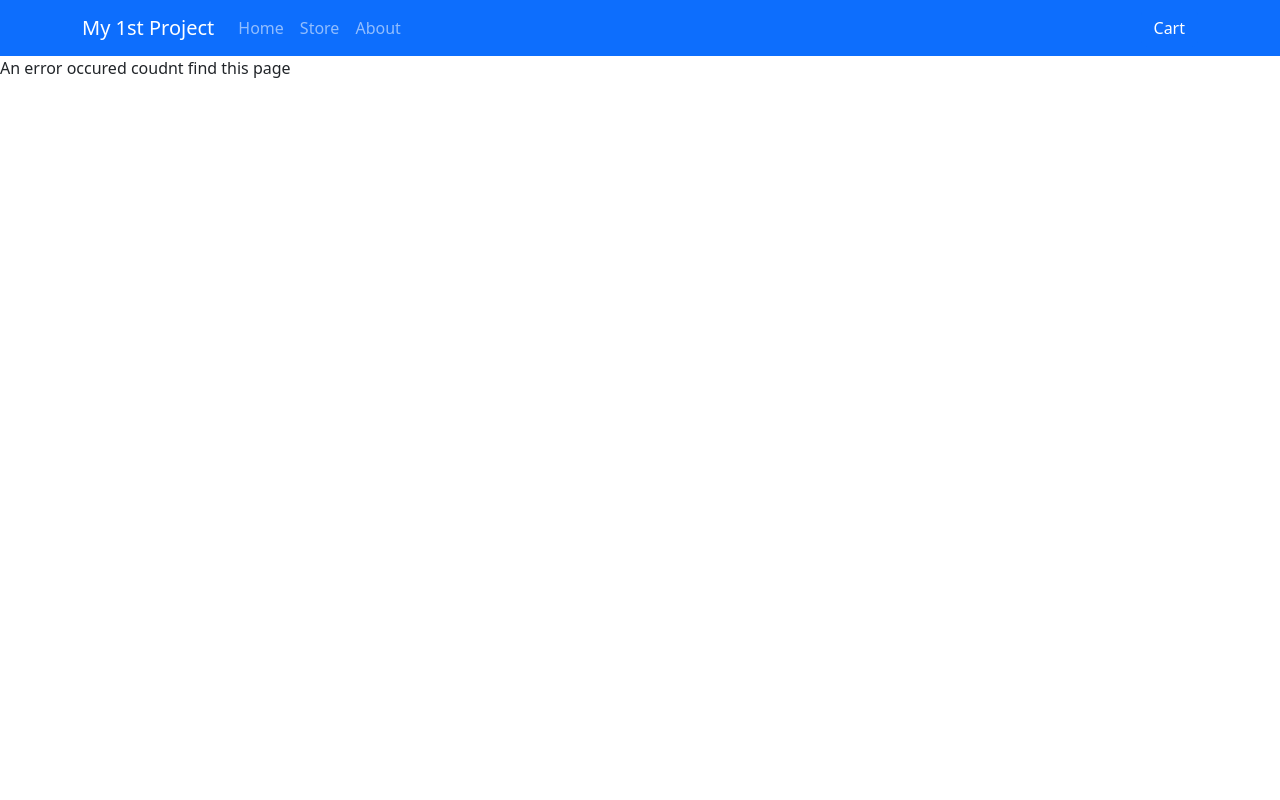
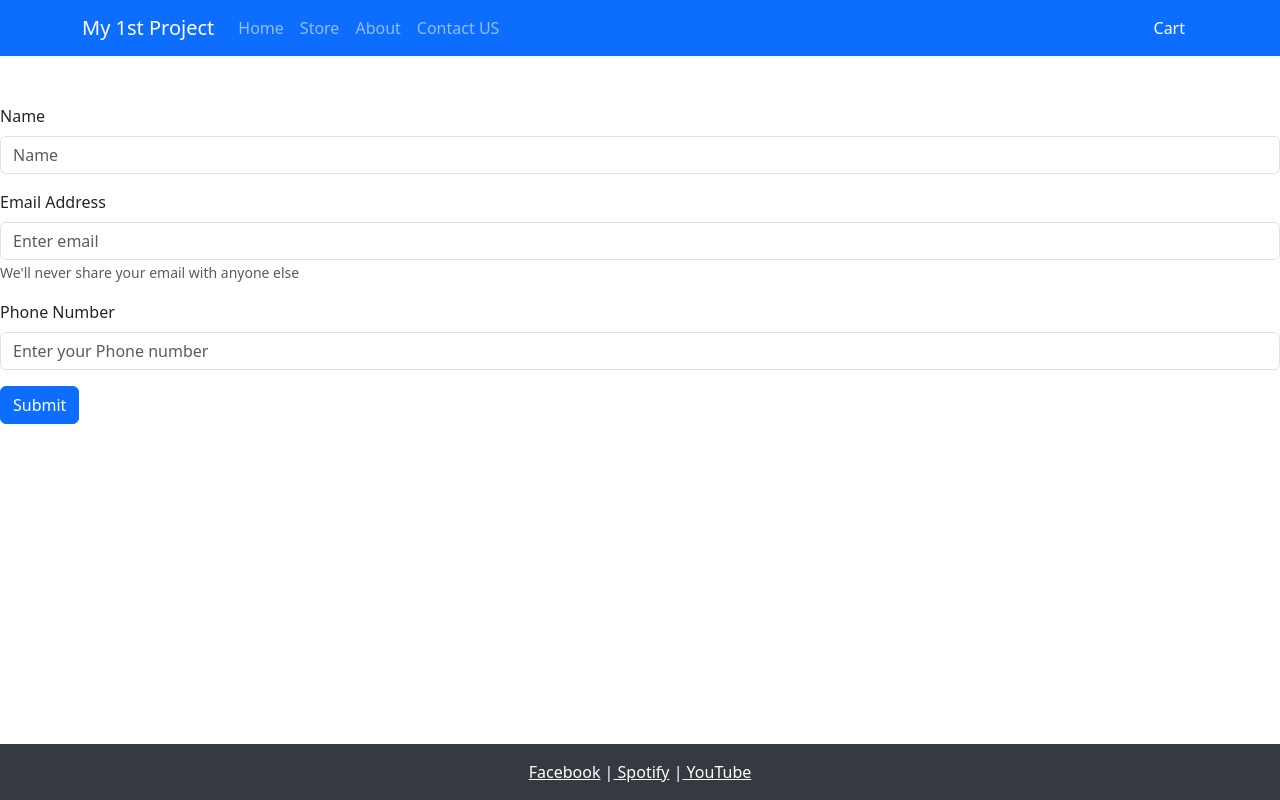
Before and after one commit to Vineeth05kumar/Sharpener_Building_E-commerse, a React (Create React App) app: page /contact_us in a window 1280 px wide. Built offline with nearby package versions, Linux system fonts and the light colour scheme; the HTML template or start-up script is replaced by a standard one.

Commit message:
Added contact US page and also did post request upon form submission

```diff
--- /dev/null
+++ b/src/App.css
@@ -0,0 +1,22 @@
+html, body {
+    height: 100%;
+    margin: 0;
+  }
+
+  #root {
+    display: flex;
+    flex-direction: column;
+    min-height: 100vh;
+  }
+
+  .content {
+    flex: 1;
+  }
+
+  .footer {
+    background-color: #343a40; /* Same color as your footer */
+    color: white;
+    text-align: center;
+    padding: 1rem 0;
+    margin-top: auto;
+  }
--- a/src/Components/Cart/Cart.js
+++ b/src/Components/Cart/Cart.js
@@ -16,6 +16,7 @@ const Cart = ({ onClose }) => {
                 <th>ITEM</th>
                 <th>PRICE</th>
                 <th>QUANTITY</th>
+                <th>Total Amount</th>
               </tr>
             </thead>
             <tbody>
@@ -30,7 +31,7 @@ const Cart = ({ onClose }) => {
                   </td>
                   <td>${item.price}</td>
                   <td>{item.quantity}<Button variant="danger" onClick={()=>cartCtx.deleteItem(item.id)}>Remove</Button></td>
-
+                  <td>{cartCtx.totalAmount}</td>
                 </tr>
               ))}
             </tbody>
--- a/src/Components/MainNavigation.js
+++ b/src/Components/MainNavigation.js
@@ -19,7 +19,7 @@ export default function MainNavigation() {
   return (
     <Navbar bg="primary" variant="dark">
       <Container>
-        <Navbar.Brand as={Link} to="/">
+        <Navbar.Brand >
           My 1st Project
         </Navbar.Brand>
         <Nav className="me-auto">
@@ -32,6 +32,9 @@ export default function MainNavigation() {
           <Nav.Link as={Link} to="/about">
             About
           </Nav.Link>
+          <Nav.Link as={Link} to="/contact_us">
+            Contact US
+          </Nav.Link>
         </Nav>
         <Button onClick={showCartItems}>Cart</Button>
         {cartVisible && <Cart items={cartCtx.items} onClose={hideCartItems} />}
--- a/src/Components/Pages/About.js
+++ b/src/Components/Pages/About.js
@@ -1,5 +1,7 @@
-
+import {Link} from "react-router-dom";
+import { Nav } from "react-bootstrap";
 
 export default function About(){
-    return(<><h1>welcomee inside About</h1></>)
+    return(<><h1>welcomee inside About</h1>
+    <Nav.Link as={Link} to="/store">Go to store</Nav.Link></>)
 }
--- /dev/null
+++ b/src/Components/Pages/ContactUs.js
@@ -0,0 +1,75 @@
+import { Form, Button } from "react-bootstrap";
+import React, { useState } from "react";
+import axios from "axios";
+
+export default function ContactUs() {
+  const [name, setName] = useState("");
+  const [email, setEmail] = useState("");
+  const [phone, setPhone] = useState("");
+
+  const submitHandler = async(e) => {
+    e.preventDefault();
+    const myObj = {
+      Name: name,
+      Email: email,
+      Phone: phone,
+    };
+
+    try{
+        const response = await axios.post("https://myfirst-user-details-default-rtdb.firebaseio.com/contact_us.json",myObj,{headers:{"Content-Type":"application/json",},})
+        console.log(response.data);
+    }
+    catch(error){
+        console.log("There was an error submitting form!",error);
+    }
+    setEmail('');
+    setName('');
+    setPhone('');
+  };
+
+  const nameHandler = (e) =>{
+    setName(e.target.value);
+  }
+  const phoneHandler = (e) =>{
+    setPhone(e.target.value);
+  }
+  const emailHandler = (e) =>{
+    setEmail(e.target.value);
+  }
+
+  return (
+    <Form className="mt-5" onSubmit={submitHandler}>
+      <Form.Group controlId="formBasicName" className="mb-3">
+        <Form.Label>Name</Form.Label>
+        <Form.Control
+          type=""
+          placeholder="Name"
+          value={name}
+          onChange={nameHandler}
+        />
+      </Form.Group>
+      <Form.Group controlId="formBasicEmail" className="mb-3">
+        <Form.Label>Email Address</Form.Label>
+        <Form.Control
+          type="email"
+          placeholder="Enter email"
+          value={email}
+          onChange={emailHandler}
+        />
+        <Form.Text className="text-muted">
+          We'll never share your email with anyone else
+        </Form.Text>
+      </Form.Group>
+      <Form.Group controlId="formBasicPhone" className="mb-3">
+        <Form.Label>Phone Number</Form.Label>
+        <Form.Control
+          type="tel"
+          placeholder="Enter your Phone number"
+          value={phone}
+          onChange={phoneHandler}
+        />
+      </Form.Group>
+      <Button type="submit">Submit</Button>
+    </Form>
+  );
+}
--- a/src/Components/Pages/Footer.js
+++ b/src/Components/Pages/Footer.js
@@ -2,7 +2,7 @@ import { Container, Row, Col } from 'react-bootstrap';
 
 const Footer = () => {
   return (
-    <footer className="bg-dark text-white mt-5 p-4 text-center">
+    <footer className="footer">
       <Container>
         <Row>
           <Col>
--- a/src/Components/Pages/Root.js
+++ b/src/Components/Pages/Root.js
@@ -1,9 +1,15 @@
 import { Outlet } from "react-router-dom";
 import MainNavigation from "../MainNavigation";
+import Footer from "./Footer";
 
-export default function RootLayout(){
-    return(<>
-    <MainNavigation/>
-    <Outlet/>
-    </>);
+export default function RootLayout() {
+  return (
+    <>
+      <MainNavigation />
+      <div className="content">
+        <Outlet />
+      </div>
+      <Footer />
+    </>
+  );
 }
--- a/src/Components/Store.js
+++ b/src/Components/Store.js
@@ -2,9 +2,5 @@ import UserList from "./UserList";
 
 
 export default function Store() {
-  return (
-
-      <UserList />
-
-  );
+  return <UserList />;
 }
```
Also changed, not shown: src/App.js (+3 -5 lines).
